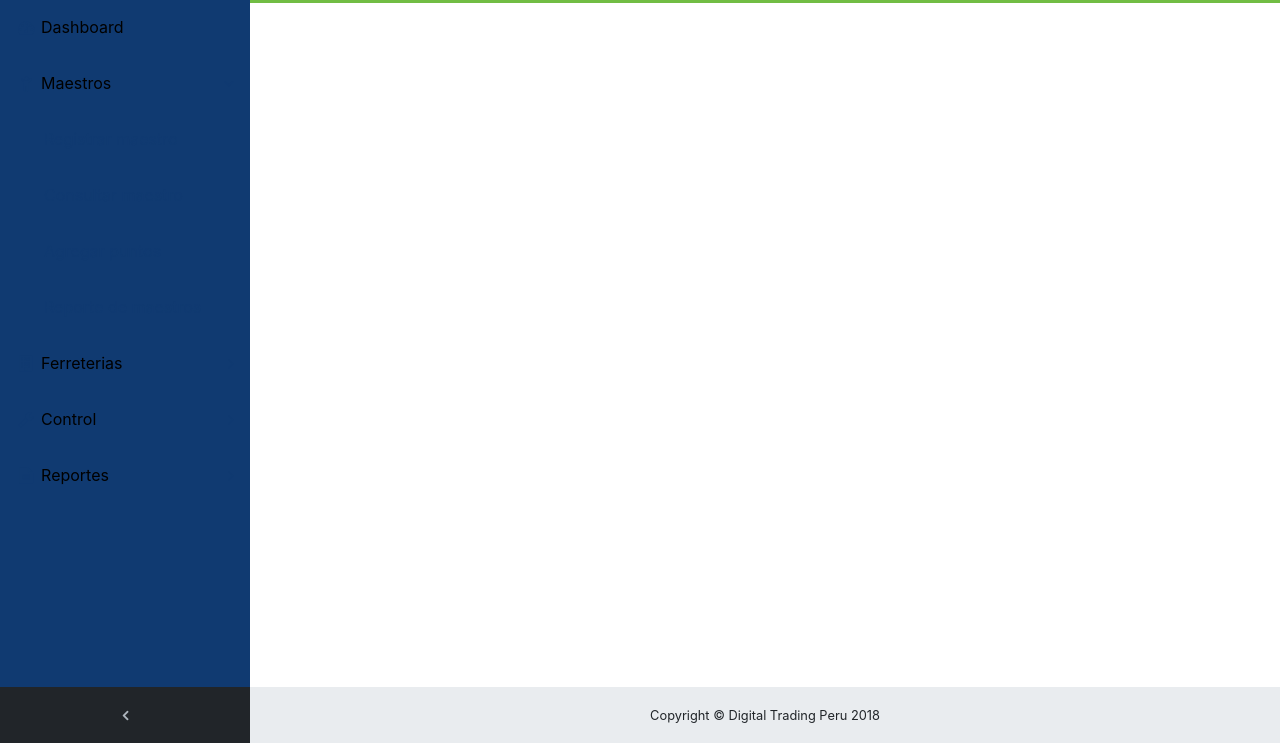
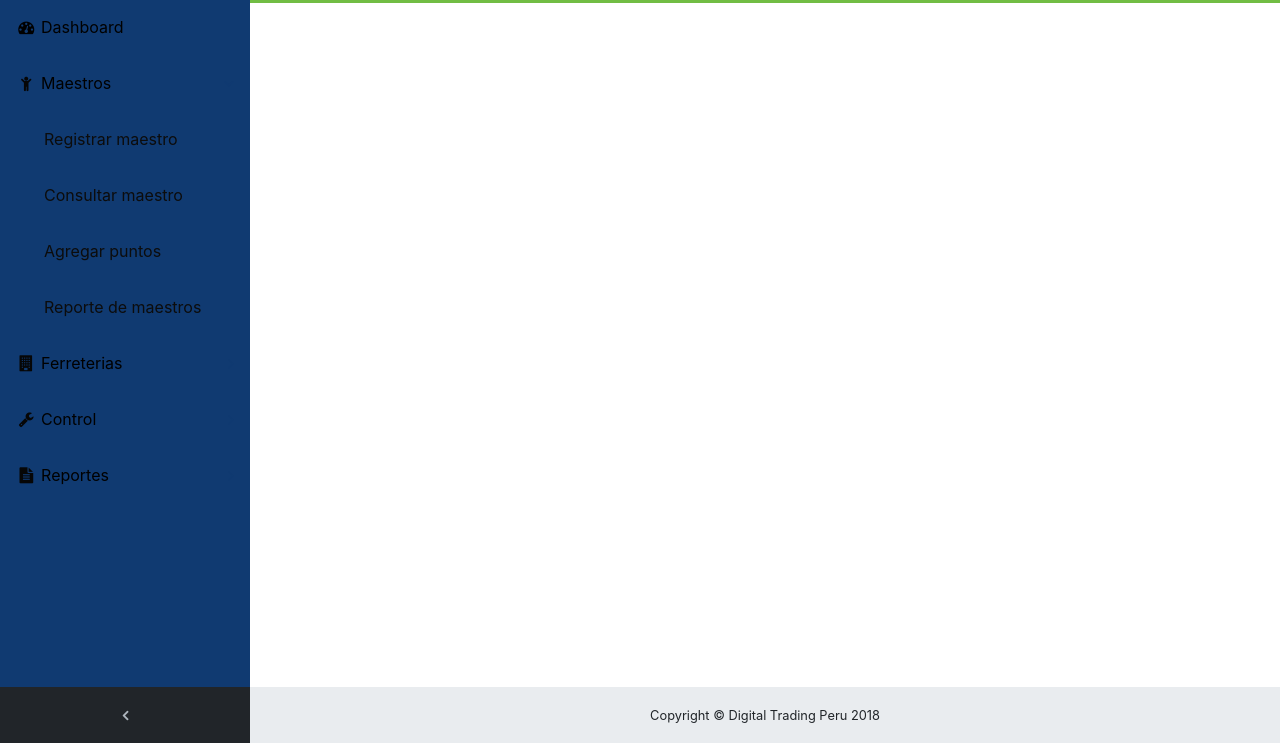
Before and after one commit to Aogscode/progresol, a PHP site: template views/template.php in a window 1280 px wide, after a click on "Maestros". Shown: the part 57-800 px from the top of the page. Run offline with PHP 8.4, Linux system fonts and the light colour scheme; the template is opened without the code that fills it, so the values that code supplies are empty; the visitor is signed in with stand-in values (Sample User, id 1).

Commit message:
modificando color del navegation.css

```diff
--- a/views/css/sb-admin.css
+++ b/views/css/sb-admin.css
@@ -344,7 +344,7 @@ body.sidenav-toggled .navbar-sidenav-tooltip.show {
 
 #mainNav.navbar-dark .navbar-collapse .navbar-sidenav > .nav-item .sidenav-second-level > li > a,
 #mainNav.navbar-dark .navbar-collapse .navbar-sidenav > .nav-item .sidenav-third-level > li > a {
-  color: #103A71!important;
+  color: #0c0c0c!important;
 }
 
 #mainNav.navbar-dark .navbar-collapse .navbar-sidenav > .nav-item .sidenav-second-level > li > a:focus, #mainNav.navbar-dark .navbar-collapse .navbar-sidenav > .nav-item .sidenav-second-level > li > a:hover,
--- a/views/modules/navigation.php
+++ b/views/modules/navigation.php
@@ -13,13 +13,20 @@
 
   }
 
+#mainNav.navbar-dark .navbar-collapse .navbar-sidenav > .nav-item .sidenav-second-level > li > a,
+#mainNav.navbar-dark .navbar-collapse .navbar-sidenav > .nav-item .sidenav-third-level > li > a {
+  color: #0c0c0c!important;
+}
+
+  }
+
 </style>
 
 
 <ul class="navbar-nav navbar-sidenav" id="exampleAccordion">
   <li class="nav-item" data-toggle="tooltip" data-placement="right" title="Dashboard">
     <a class="nav-link" href="index.php">
-      <i class="fa fa-fw fa-dashboard"></i>
+      <i class="fa fa-fw fa-dashboard"  style="color: black;"></i>
       <span class="nav-link-text" style="color: black;">Dashboard</span>
     </a>
   </li>
@@ -39,72 +46,72 @@
 
   <li class="nav-item" data-toggle="tooltip" data-placement="right" title="Maestros">
     <a class="nav-link nav-link-collapse collapsed" data-toggle="collapse" href="#optMaestros" data-parent="#exampleAccordion">
-      <i class="fa fa-fw fa-child"></i>
+      <i class="fa fa-fw fa-child" style="color:#060606;"></i>
       <span class="nav-link-text" style="color: black;">Maestros</span>
     </a>
     <ul class="sidenav-second-level collapse" id="optMaestros">
       <li>
-        <a href="registrarMaestro" style="color: black;">Registrar maestro</a>
+        <a href="registrarMaestro" >Registrar maestro</a>
       </li>
       <li>
-        <a href="consultarMaestro" style="color: black;">Consultar maestro</a>
+        <a href="consultarMaestro">Consultar maestro</a>
       </li>
       <li>
-        <a href="agregarPuntos" style="color: black;">Agregar puntos</a>
+        <a href="agregarPuntos">Agregar puntos</a>
       </li>
       <li>
-        <a href="reporteMaestros" style="color: black;">Reporte de maestros</a>
+        <a href="reporteMaestros">Reporte de maestros</a>
       </li>
     </ul>
   </li>
 
   <li class="nav-item" data-toggle="tooltip" data-placement="right" title="Ferreterias">
     <a class="nav-link nav-link-collapse collapsed" data-toggle="collapse" href="#optFerreterias" data-parent="#exampleAccordion">
-      <i class="fa fa-fw fa-building"></i>
+      <i class="fa fa-fw fa-building"  style="color: #060606"></i>
       <span class="nav-link-text" style="color: black;">Ferreterias</span>
     </a>
     <ul class="sidenav-second-level collapse" id="optFerreterias">
       <li>
-        <a href="registrarFerreteria" style="color: black;">Registrar ferreteria</a>
+        <a href="registrarFerreteria">Registrar ferreteria</a>
       </li>
       <li>
-        <a href="reporteFerreterias" style="color: black;">Reporte ferreterias</a>
+        <a href="reporteFerreterias">Reporte ferreterias</a>
       </li>
     </ul>
   </li>
 
   <li class="nav-item" data-toggle="tooltip" data-placement="right" title="Control">
     <a class="nav-link nav-link-collapse collapsed" data-toggle="collapse" href="#optControl" data-parent="#exampleAccordion">
-      <i class="fa fa-fw fa-wrench"></i>
+      <i class="fa fa-fw fa-wrench"  style="color: #060606;"></i>
       <span class="nav-link-text" style="color: black;">Control</span>
     </a>
     <ul class="sidenav-second-level collapse" id="optControl">
       <li>
-        <a href="crearUsuario" style="color: black;">Crear usuario</a>
+        <a href="crearUsuario">Crear usuario</a>
       </li>
       <li>
-        <a href="reporteUsuarios" style="color: black;">Reporte de usuarios</a>
+        <a href="reporteUsuarios">Reporte de usuarios</a>
       </li>
       <li>
-        <a href="validarPuntos" style="color: black;">Validar puntos</a>
+        <a href="validarPuntos">Validar puntos</a>
       </li>
     </ul>
   </li>
 
   <li class="nav-item" data-toggle="tooltip" data-placement="right" title="Reportes">
     <a class="nav-link nav-link-collapse collapsed" data-toggle="collapse" href="#optReportes" data-parent="#exampleAccordion">
-      <i class="fa fa-fw fa-file-text"></i>
+      <i class="fa fa-fw fa-file-text"  style="color:#060606;"></i>
       <span class="nav-link-text" style="color: black;">Reportes</span>
     </a>
     <ul class="sidenav-second-level collapse" id="optReportes">
       <li>
-        <a href="reporteHistorial" style="color: black;">Historial de puntos</a>
+        <a href="reporteHistorial">Historial de puntos</a>
       </li>
       <li>
-        <a href="#" style="color: black;">Reporte2</a>
+        <a href="#">Reporte2</a>
       </li>
       <li>
-        <a href="#" style="color: black;">Reporte3</a>
+        <a href="#">Reporte3</a>
       </li>
     </ul>
   </li>
```
